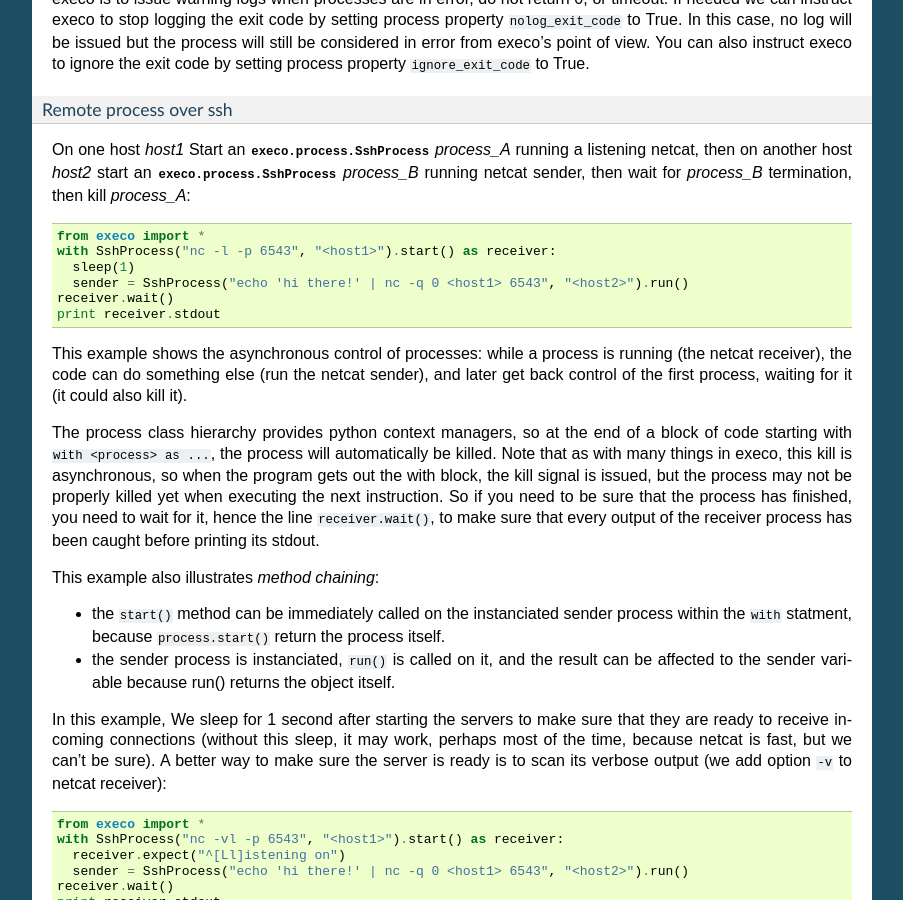
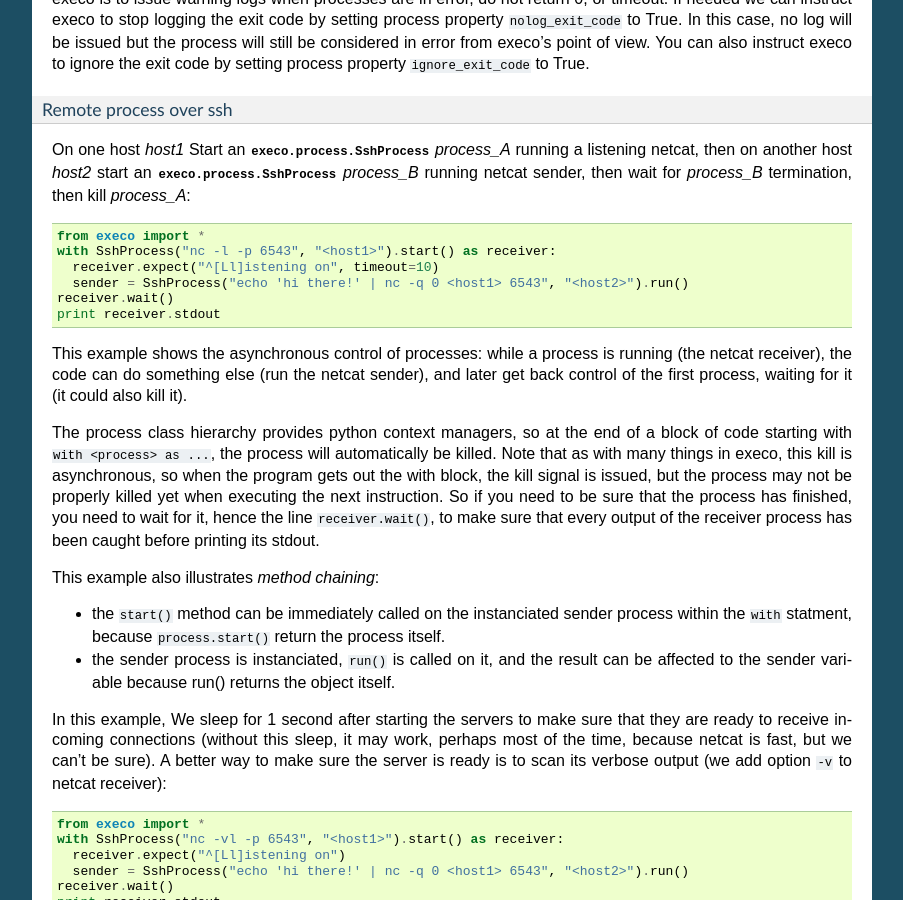
Before and after one commit to rcherrueau/execo, a Sphinx documentation site: the page built from doc/userguide.rst, in a window 1280 px wide and 900 px high, scrolled down 2558 px. Shown: the whole window, without its empty margins (198-1101 px from the left). Built offline with Sphinx 7.4.7, drawn with Linux system fonts in a browser that asks for light colours; pages that are not in the unit, such as notebooks, are missing from menus.

Commit message:
[doc] user_guide: replace sleep by expect in SshProcess example

```diff
--- a/doc/userguide.rst
+++ b/doc/userguide.rst
@@ -183,7 +183,7 @@ sender, then wait for *process_B* termination, then kill
 
  from execo import *
  with SshProcess("nc -l -p 6543", "<host1>").start() as receiver:
-   sleep(1)
+   receiver.expect("^[Ll]istening on", timeout=10)
    sender = SshProcess("echo 'hi there!' | nc -q 0 <host1> 6543", "<host2>").run()
  receiver.wait()
  print receiver.stdout
```
